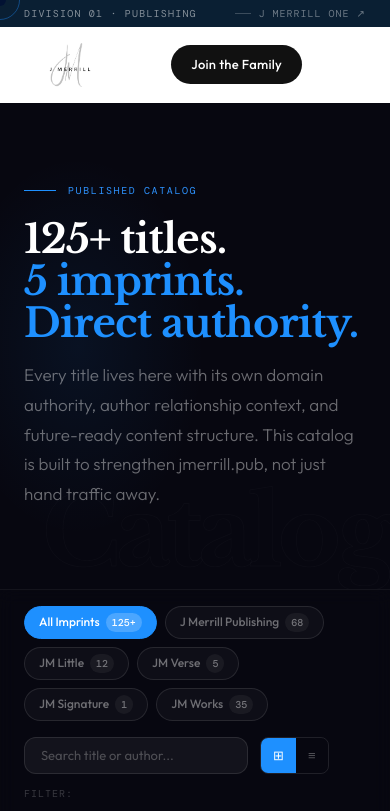
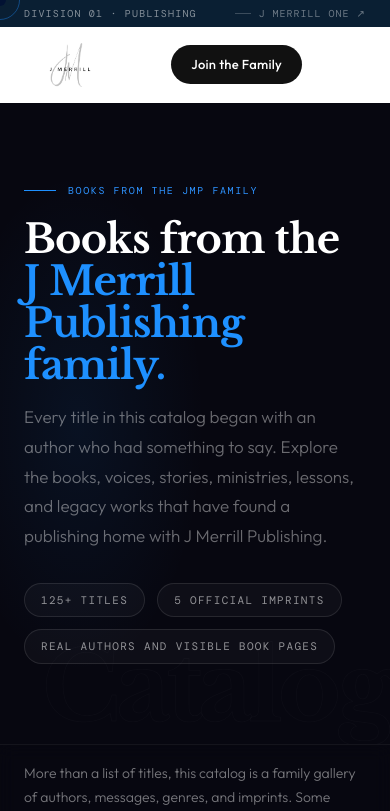
Before and after one commit to jmerrillorg/jmerrill-pub, a Next.js app: page /books in a window 390 px wide. Shown: the top 811 px of the page. Built offline with nearby package versions, Linux system fonts and the light colour scheme.

Commit message:
Rewrite books page for author-first positioning

```diff
--- a/app/books/BooksClient.tsx
+++ b/app/books/BooksClient.tsx
@@ -94,6 +94,12 @@ export default function BooksClient() {
     <div className="min-h-screen bg-[#070710]">
       <div className="sticky top-[76px] z-40 border-b border-white/5 bg-[#070710]/96 px-6 py-4 backdrop-blur sm:px-12">
         <div className="mx-auto flex max-w-[1280px] flex-col gap-3">
+          <div className="max-w-[900px]">
+            <p className="text-[14px] font-light leading-[1.75] text-white/45">
+              More than a list of titles, this catalog is a family gallery of authors, messages, genres, and imprints. Some books were written to teach. Some to testify. Some to entertain, inspire, preserve legacy, or reach children and families.
+            </p>
+          </div>
+
           <div className="flex flex-wrap items-center justify-between gap-4">
             <div className="flex flex-wrap gap-2">
               {IMPRINT_OPTIONS.map((option) => (
@@ -183,7 +189,7 @@ export default function BooksClient() {
 
           <div className="font-mono text-[12px] text-white/20">
             {isDefaultView
-              ? '125+ titles in the publishing catalog'
+              ? '125+ titles in a living catalog of voices'
               : `${filtered.length} title${filtered.length !== 1 ? 's' : ''}`}
             {activeImprint?.name && ` · ${activeImprint.name}`}
             {genre !== 'All Genres' && ` · ${genre}`}
@@ -254,6 +260,30 @@ export default function BooksClient() {
             </button>
           </div>
         )}
+
+        <div className="mt-16 grid gap-4 lg:grid-cols-2">
+          <div className="rounded-[28px] border border-white/8 bg-white/[0.03] p-8">
+            <div className="mb-3 font-mono text-[10px] uppercase tracking-[0.12em] text-blue-400">
+              What This Means If You Are Considering JMP
+            </div>
+            <p className="text-[15px] font-light leading-[1.8] text-white/50">
+              Books are visible here. Authors remain connected to their work. The range of voices,
+              imprints, and genres shows that J Merrill Publishing is trusted with more than one
+              kind of message or one kind of story.
+            </p>
+          </div>
+
+          <div className="rounded-[28px] border border-white/8 bg-white/[0.03] p-8">
+            <div className="mb-3 font-mono text-[10px] uppercase tracking-[0.12em] text-blue-400">
+              Explore By Imprint
+            </div>
+            <p className="text-[15px] font-light leading-[1.8] text-white/50">
+              J Merrill Publishing, JM Little, JM Verse, JM Signature, and JM Works each give
+              different kinds of books a home. Use the imprint filters above to discover the part
+              of the publishing family that feels closest to your work.
+            </p>
+          </div>
+        </div>
       </div>
     </div>
   )
--- a/app/books/page.tsx
+++ b/app/books/page.tsx
@@ -8,7 +8,7 @@ import { CTASection } from '@/components/content/CTASection'
 export const metadata: Metadata = {
   title: 'Books',
   description:
-    'Browse the J Merrill Publishing catalog across books, formats, authors, and imprints from the flagship publishing brand of J Merrill One.',
+    'Browse books from the J Merrill Publishing family and explore the authors, imprints, and voices behind the work.',
 }
 
 export default function BooksPage() {
@@ -36,19 +36,35 @@ export default function BooksPage() {
         <div className="relative z-10 mx-auto max-w-[1280px]">
           <div className="mb-5 flex items-center gap-3">
             <span className="block h-px w-8 bg-blue-500" />
-            <span className="font-mono text-[10px] uppercase tracking-[0.16em] text-blue-400">Published Catalog</span>
+            <span className="font-mono text-[10px] uppercase tracking-[0.16em] text-blue-400">Books From The JMP Family</span>
           </div>
           <h1
             className="mb-4 text-white"
             style={{ fontFamily: "'Libre Baskerville', serif", fontSize: 'clamp(40px,5vw,68px)', fontWeight: 700, lineHeight: 1.05, letterSpacing: '-0.02em' }}
           >
-            125+ titles.
+            Books from the
             <br />
-            <em className="not-italic italic text-blue-500">{imprintCatalog.length} imprints. Direct authority.</em>
+            <em className="not-italic italic text-blue-500">J Merrill Publishing family.</em>
           </h1>
           <p className="max-w-[620px] text-[17px] font-light leading-[1.75] text-white/40">
-            Every title lives here with its own domain authority, author relationship context, and future-ready content structure. This catalog is built to strengthen jmerrill.pub, not just hand traffic away.
+            Every title in this catalog began with an author who had something to say. Explore the books, voices, stories, ministries, lessons, and legacy works that have found a publishing home with J Merrill Publishing.
           </p>
+
+          <div className="mt-8 flex flex-wrap gap-3">
+            {[
+              '125+ titles',
+              `${imprintCatalog.length} official imprints`,
+              'Real authors and visible book pages',
+            ].map((item) => (
+              <div
+                key={item}
+                className="rounded-full border border-white/10 bg-white/[0.03] px-4 py-2 text-[11px] uppercase tracking-[0.12em] text-white/55"
+                style={{ fontFamily: "'DM Mono', monospace" }}
+              >
+                {item}
+              </div>
+            ))}
+          </div>
         </div>
       </section>
 
@@ -66,36 +82,35 @@ export default function BooksPage() {
         <div className="mx-auto flex max-w-[1280px] flex-col gap-8 lg:flex-row lg:items-center lg:justify-between">
           <div className="max-w-[680px]">
             <div className="mb-3 font-mono text-[10px] uppercase tracking-[0.12em] text-blue-400">
-              Catalog as platform
+              What This Catalog Shows New Authors
             </div>
             <p className="text-[15px] font-light leading-[1.8] text-white/45">
-              Every book page is structured to support richer descriptions, author context, keyword depth,
-              excerpts, quotes, and future Dataverse-powered metadata. The catalog is now a real platform foundation.
+              When you are choosing a publisher, look beyond promises. Look at the books, the authors, the range of voices, and the care given to the catalog. Your work should have a visible home, not disappear into a system.
             </p>
           </div>
           <div className="flex flex-wrap gap-4">
             <Link href="/authors" className="rounded-full bg-blue-500 px-8 py-3.5 text-[14px] font-semibold text-white transition-colors hover:bg-blue-600">
-              Meet the authors
+              Meet the Authors
             </Link>
             <Link href="/join" className="rounded-full border border-white/15 px-8 py-3.5 text-[14px] text-white/60 transition-all hover:border-blue-500 hover:text-blue-400">
-              Join the Family
+              Tell Us About Your Book
             </Link>
           </div>
         </div>
       </section>
 
       <CTASection
-        eyebrow="Add Your Title"
+        eyebrow="Final CTA"
         title={
           <>
-            Ready to publish into
+            Could your book belong
             <br />
-            the flagship catalog?
+            in this family?
           </>
         }
-        description="Every book on this page is part of the J Merrill Publishing family. Start your path and we’ll help position your title with the same premium standard."
-        primary={{ label: 'Join the Family', href: '/join' }}
-        secondary={{ label: 'Explore publishing', href: '/publishing' }}
+        description="Tell us about your book, your message, and where you are in the journey. We will help you understand the publishing path that fits."
+        primary={{ label: 'Tell Us About Your Book', href: '/join' }}
+        secondary={{ label: 'Publish With Us', href: '/publishing' }}
       />
     </div>
   )
```
